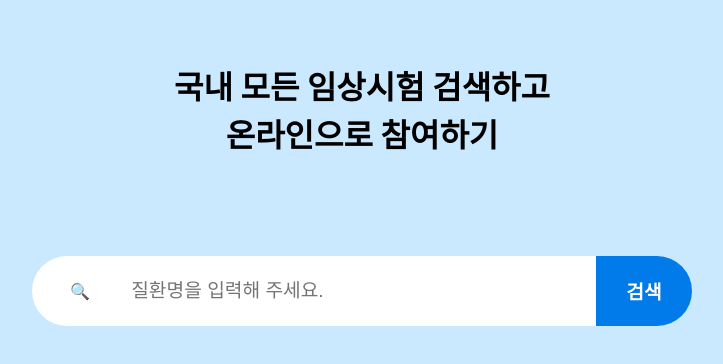
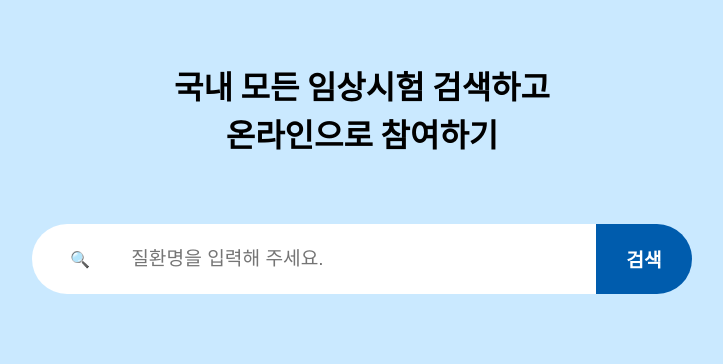
Before and after one commit to WPO-Team-01/wanted-codestates-project-1-10, a React (Create React App) app: page / in a window 1280 px wide. In both pictures the pointer is over the button "검색". Shown: the top 364 px of the page, without its empty margins (278-1001 px from the left). Built offline with nearby package versions, Linux system fonts and the light colour scheme; the HTML template or start-up script is replaced by a standard one.

Commit message:
style: 스타일 수정

```diff
--- a/src/components/CustomInput/CustomInput.module.scss
+++ b/src/components/CustomInput/CustomInput.module.scss
@@ -36,6 +36,11 @@
         font-weight: 700;
         font-size: 1.2rem;
         cursor: pointer;
+
+        &:hover,
+        &:active {
+          background: #005cad;
+        }
       }
     }
   }
--- a/src/pages/MainPage/MainPage.module.scss
+++ b/src/pages/MainPage/MainPage.module.scss
@@ -3,7 +3,6 @@
   display: flex;
   flex-direction: column;
   align-items: center;
-  gap: 2rem;
   background: #cae9ff;
 
   .title {
```
